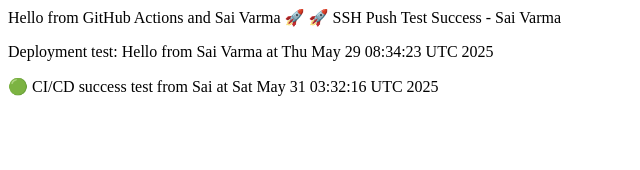
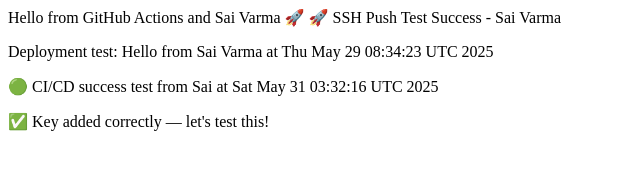
Before and after one commit to saivarma4788/apache-deploy, a plain HTML site: page index.html in a window 1280 px wide. Shown: the whole page, without its empty margins (0-640 px from the left). Drawn offline with Linux system fonts and the light colour scheme.

Commit message:
Trigger deploy after fixing echo issue

```diff
--- a/index.html
+++ b/index.html
@@ -2,3 +2,4 @@
 🚀 SSH Push Test Success - Sai Varma
 <p>Deployment test: Hello from Sai Varma at Thu May 29 08:34:23 UTC 2025</p>
 <p>🟢 CI/CD success test from Sai at Sat May 31 03:32:16 UTC 2025</p>
+<p>✅ Key added correctly — let's test this!</p>
```
